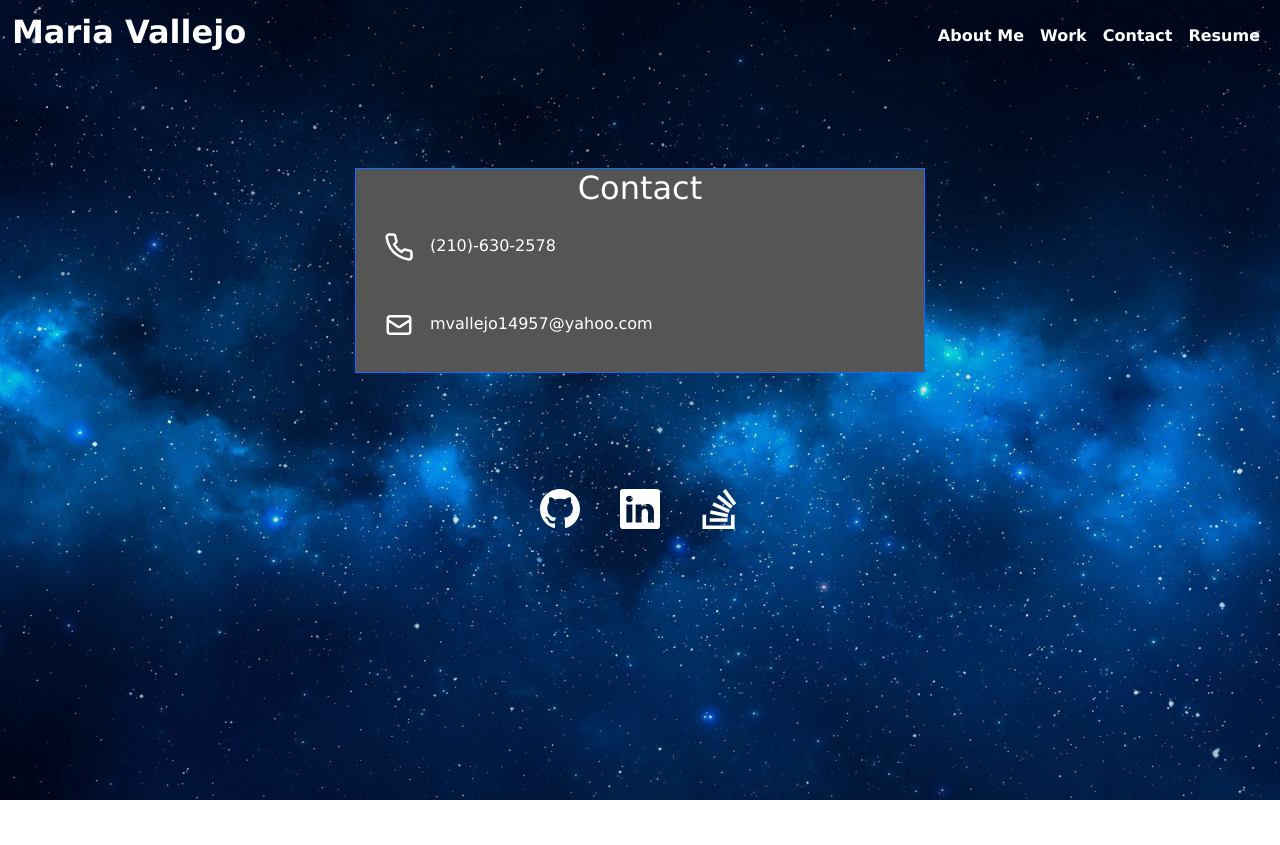
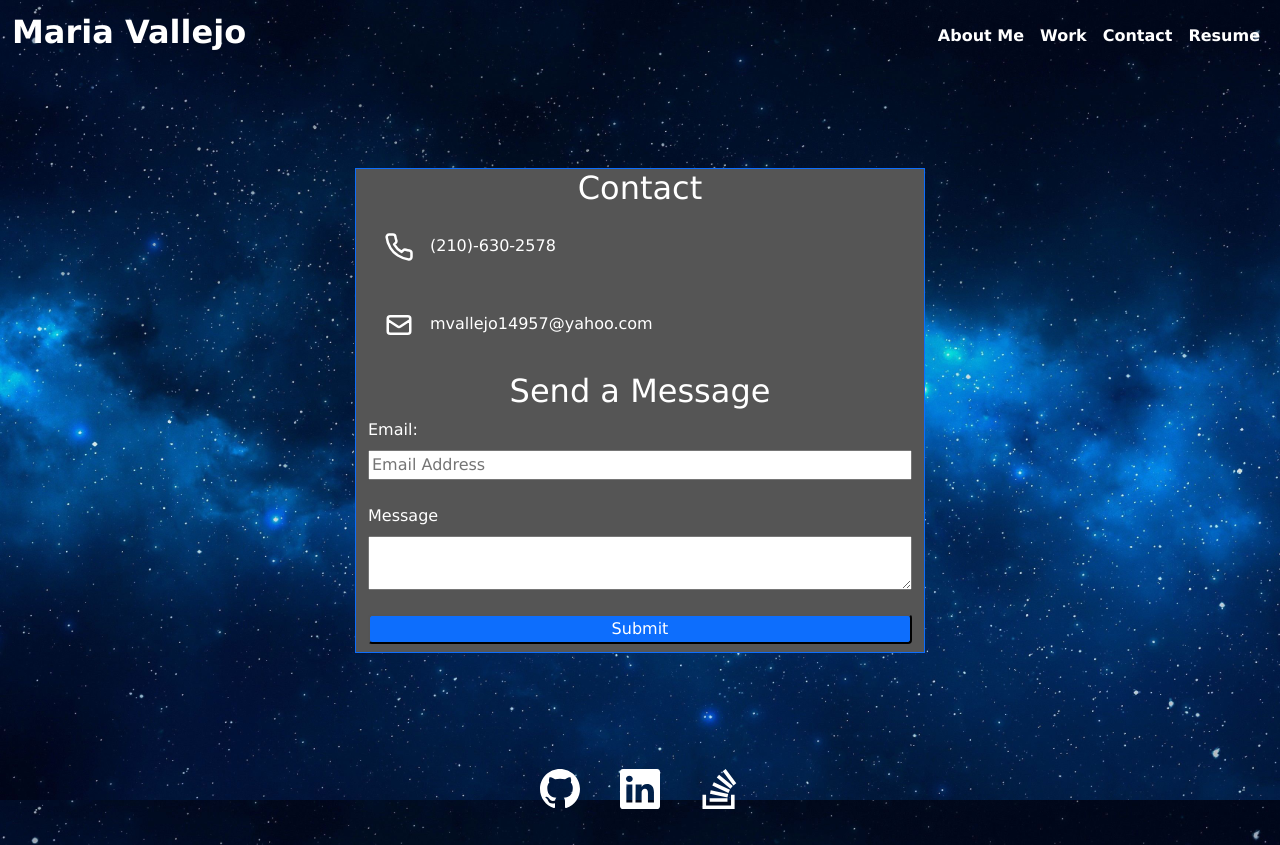
Before and after one commit to Mvalljo/HW2-ProfessionalPortfolio-MV, a React (Create React App) app: page /contact in a window 1280 px wide. Before the commit the page ends 800 px from the top, so only its background shows below. Built offline with nearby package versions, Linux system fonts and the light colour scheme.

Commit message:
set up send a msg in contact page

```diff
--- a/src/components/Contact.js
+++ b/src/components/Contact.js
@@ -1,4 +1,4 @@
-import React from "react";
+import React, { useState } from "react";
 import { FiPhone } from "react-icons/fi";
 import { HiOutlineMail } from "react-icons/hi";
 
@@ -9,6 +9,27 @@ const styles = {
 };
 
 function AboutMe() {
+  const [email, setEmail] = useState("");
+  const [message, setMessage] = useState("");
+
+  const submitRequest = async (e) => {
+    e.preventDefault();
+    console.log({ email, message });
+    const response = await fetch("/access", {
+      method: "POST",
+      headers: {
+        "Content-type": "application/json"
+      },
+      body: JSON.stringify({ email, message })
+    });
+    const resData = await response.json();
+    if (resData.status === "success") {
+      alert("Message Sent.");
+      this.resetForm();
+    } else if (resData.status === "fail") {
+      alert("Message failed to send.");
+    }
+  };
   return (
     <div className="py-5 container">
       <div className="row py-lg-5">
@@ -25,6 +46,39 @@ function AboutMe() {
             <HiOutlineMail fontSize="30px" className="m-3" />
             mvallejo14957@yahoo.com
           </p>
+          <form onSubmit={submitRequest}>
+            <h2 className="text-2xl pt-6 pb-10 text-center font-medium">
+              Send a Message
+            </h2>
+            <div className="d-flex flex-column">
+              <label className="mb-2" htmlFor="Email">
+                Email:
+              </label>
+              <input
+                type="text"
+                name="email"
+                placeholder="Email Address"
+                className="mb-4 text-dark"
+                onChange={(e) => setEmail(e.target.value)}
+                value={email}
+                required
+              />
+              <label className="mb-2" htmlFor="message">
+                Message
+              </label>
+              <textarea
+                name="message"
+                type="text"
+                className="mb-4 text-dark"
+                onChange={(e) => setMessage(e.target.value)}
+                value={message}
+                required
+              />
+              <button className="bg-primary rounded mb-2" type="submit">
+                Submit
+              </button>
+            </div>
+          </form>
         </div>
       </div>
     </div>
```
